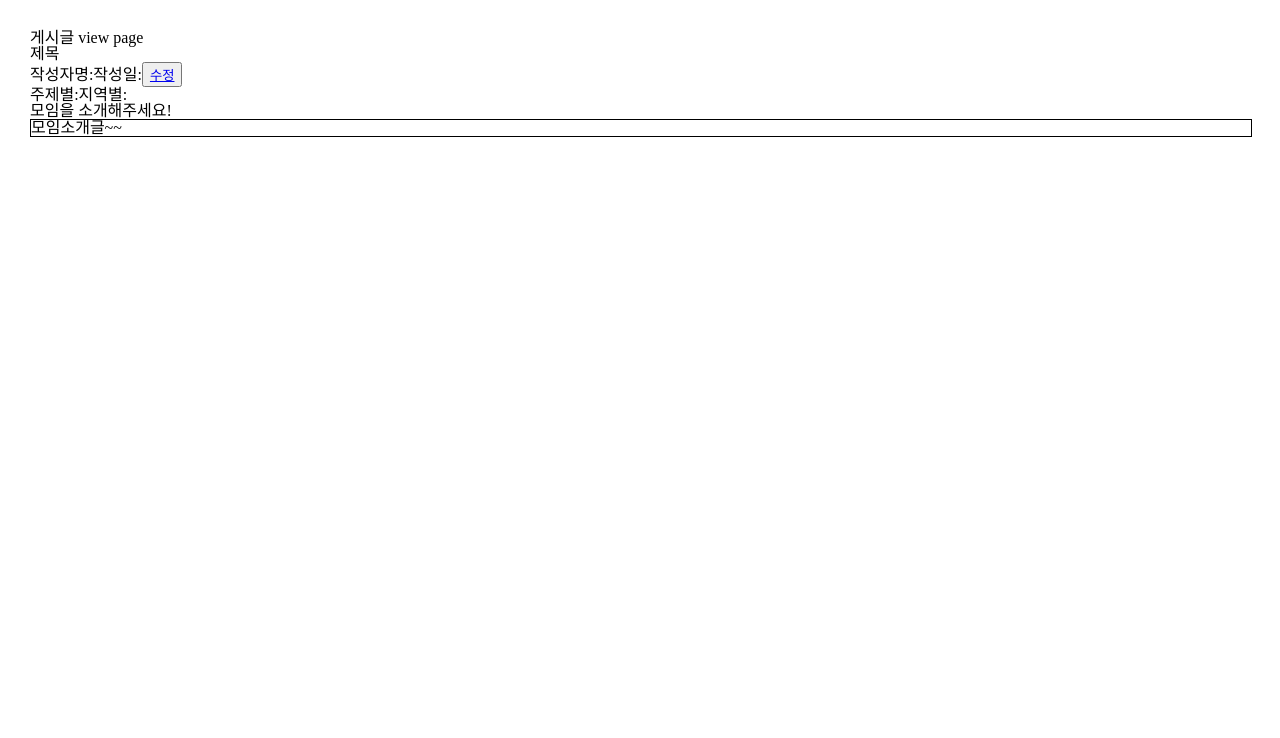
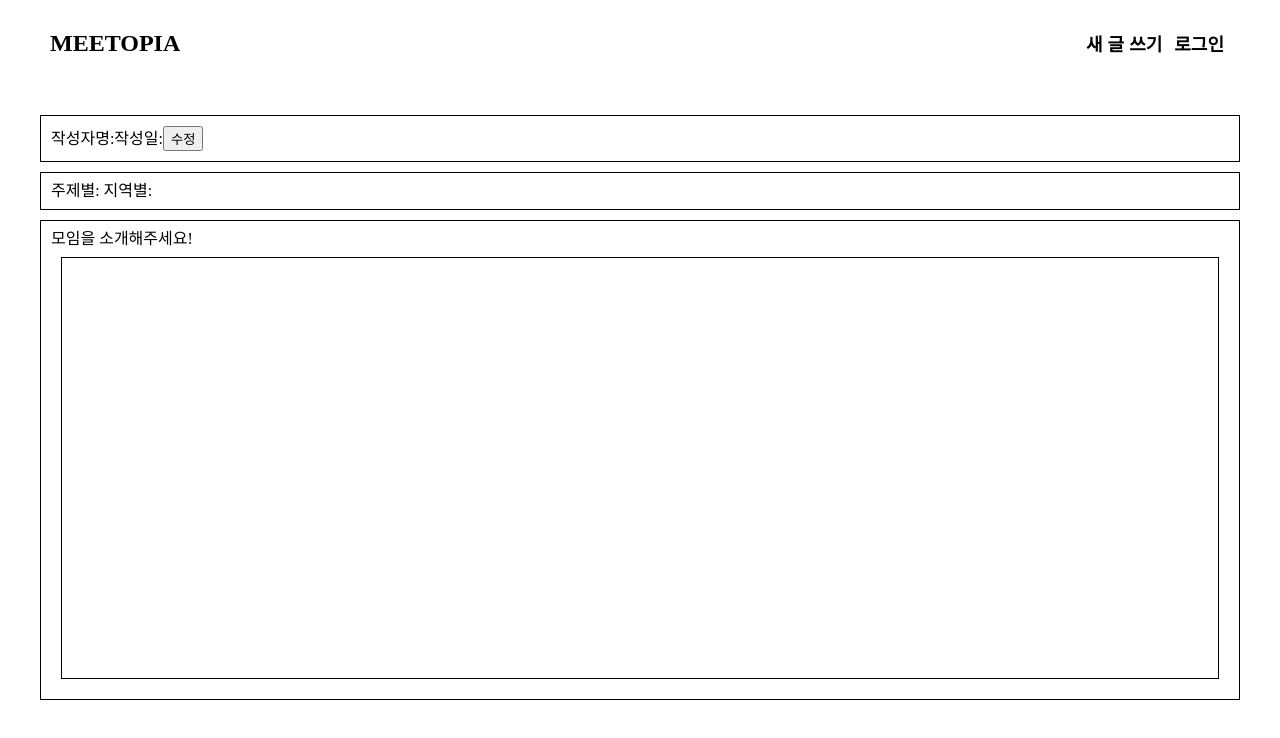
Before and after one commit to hgyeom/Meetopia, a React (Create React App) app: page /detail/1 in a window 1280 px wide. Shown: the top 738 px of the page. Built offline with nearby package versions, Linux system fonts and the light colour scheme; no server answers; the database is empty.

Commit message:
상세 페이지(게시글) 작성, 읽기(CR) 기능 구현

```diff
--- a/src/components/DetailEdit/DetailEditPost.jsx
+++ b/src/components/DetailEdit/DetailEditPost.jsx
@@ -1,7 +1,8 @@
-import { addDoc, collection } from 'firebase/firestore';
-import React, { useState } from 'react';
+import { addDoc, collection, query, getDocs } from 'firebase/firestore';
+import React, { useState, useEffect } from 'react';
 import { db } from '../../firebase';
 import { styled } from 'styled-components';
+import { useNavigate, Link } from 'react-router-dom';
 
 function DetailEditPost() {
   const [posts, setPosts] = useState([]);
@@ -12,21 +13,54 @@ function DetailEditPost() {
   const [selectTopic, setSelectTopic] = useState('');
   const [selectLocation, setSelectLocation] = useState('');
 
+  const navigate = useNavigate();
+
+  //firebase 'posts' 데이터 읽어오기
+  useEffect(() => {
+    const fetchData = async () => {
+      const q = query(collection(db, 'posts'));
+      const querySnapshot = await getDocs(q);
+
+      const initialPosts = [];
+      querySnapshot.forEach((doc) => {
+        initialPosts.push({ id: doc.id, ...doc.data() });
+      });
+      setPosts(initialPosts);
+    };
+    fetchData();
+  }, []);
+
   // 주제별 select 박스
   const selectTopicList = [
-    { value: 'none', name: '==선택==' },
-    { value: 'study', name: '스터디' },
-    { value: 'sports', name: '스포츠' },
-    { value: 'pet', name: '반려동물' },
-    { value: 'etc', name: '그 외' }
+    { value: '없음', name: '==선택==' },
+    { value: '스터디', name: '공부' },
+    { value: '스포츠', name: '스포츠' },
+    { value: '음악', name: '음악' },
+    { value: '영화', name: '영화' },
+    { value: '프로그래밍', name: '프로그래밍' },
+    { value: '반려동물', name: '반려동물' },
+    { value: '기타', name: '기타' }
   ];
 
   // 지역별 select 박스
   const selectLocationList = [
-    { value: 'none', name: '==선택==' },
-    { value: 'seoul', name: '서울' },
-    { value: 'gyeonggi', name: '경기' },
-    { value: 'incheon', name: '인천' }
+    { value: '없음', name: '==선택==' },
+    { value: '서울', name: '서울' },
+    { value: '경기', name: '경기' },
+    { value: '인천', name: '인천' },
+    { value: '대전', name: '대구' },
+    { value: '부산', name: '부산' },
+    { value: '울산', name: '울산' },
+    { value: '광주', name: '광주' },
+    { value: '강원', name: '강원' },
+    { value: '세종', name: '세종' },
+    { value: '충북', name: '충북' },
+    { value: '충남', name: '충남' },
+    { value: '경북', name: '경북' },
+    { value: '경남', name: '경남' },
+    { value: '전북', name: '전북' },
+    { value: '전남', name: '전남' },
+    { value: '제주', name: '제주' }
   ];
 
   //주제별 select 박스 값
@@ -63,8 +97,8 @@ function DetailEditPost() {
       location: selectLocation,
       days: today.toLocaleString()
     };
-    if (!title || !content) {
-      alert('제목과 내용을 입력해주세요.');
+    if (!title || !content || selectTopic === '' || selectLocation === '') {
+      alert('모든 내용을 입력해주세요.(제목, 내용, 카테고리)');
       return false;
     }
     setPosts(() => {
@@ -76,18 +110,17 @@ function DetailEditPost() {
     setSelectLocation('');
 
     const collectionRef = collection(db, 'posts');
-    await addDoc(collectionRef, newPost);
+    const docRef = await addDoc(collectionRef, newPost);
+    const newDocId = docRef.id;
+    navigate(`/detail/${newDocId}`);
   };
 
-  // console.log(posts);
+  //수정버튼 누르면 수정할 수 있는 page
+  console.log(posts);
 
   return (
-    <div
-      style={{
-        margin: '30px'
-      }}
-    >
-      <MainTitle>게시글 작성/수정 page</MainTitle>
+    <div style={{ margin: '30px' }}>
+      <MainTitle>모임 만들기 글 작성</MainTitle>
       <br />
       <content>
         <form onSubmit={addPost}>
@@ -125,6 +158,9 @@ function DetailEditPost() {
               <textarea rows="30" cols="80" type="text" name="content" value={content} onChange={onChange}></textarea>
             </div>
             <button>작성 완료</button>
+            <Link to="/">
+              <button>취소</button>
+            </Link>
           </ContentBox>
         </form>
       </content>
@@ -134,9 +170,12 @@ function DetailEditPost() {
 
 export default DetailEditPost;
 
+//css
+
 const MainTitle = styled.h2`
   font-size: larger;
   font-weight: 600;
+  margin: 10px;
 `;
 
 const ContentBox = styled.div`
--- a/src/components/DetailView/DetailViewPost.jsx
+++ b/src/components/DetailView/DetailViewPost.jsx
@@ -1,23 +1,37 @@
-import React from 'react';
-import { Link, useParams } from 'react-router-dom';
+import { collection, getDocs, query } from 'firebase/firestore';
+import { React, useEffect, useState } from 'react';
+import { useNavigate, useParams } from 'react-router-dom';
+import { styled } from 'styled-components';
+import { db } from '../../firebase';
 
 function DetailViewPost() {
+  const [posts, setPosts] = useState([]);
+
+  const navigate = useNavigate();
   const { id } = useParams();
-  //firebase에 있는 posts 접근 / detail view 에서 뿌려줘야해서 거기로 넣어하나..
-  // useEffect(() => {
-  //   // addDoc(collection(db, 'posts'), { contents: '데이터 저장 테스트' });
-  //   const fetchData = async () => {
-  //     const q = query(collection(db, 'posts'));
-  //     const querySnapshot = await getDocs(q);
+  // console.log(id);
 
-  //     const initialPosts = [];
-  //     querySnapshot.forEach((doc) => {
-  //       initialPosts.push({ id: doc.id, ...doc.data() });
-  //     });
-  //     setPosts(initialPosts);
-  //   };
-  //   fetchData();
-  // }, []);
+  //firebase 'posts' 데이터 읽어오기
+  useEffect(() => {
+    const fetchData = async () => {
+      const q = query(collection(db, 'posts'));
+      const querySnapshot = await getDocs(q);
+
+      const initialPosts = [];
+      querySnapshot.forEach((doc) => {
+        initialPosts.push({ id: doc.id, ...doc.data() });
+      });
+      setPosts(initialPosts);
+    };
+    fetchData();
+  }, []);
+
+  const post = posts.find((item) => item.id === id);
+
+  //수정 버튼 누르면 수정하는 페이지로
+  const onEditButton = () => {
+    navigate(`/detail`);
+  };
 
   return (
     <div
@@ -25,39 +39,48 @@ function DetailViewPost() {
         margin: '30px'
       }}
     >
-      <h2>게시글 view page</h2>
       <content>
         <div>
-          <h2>제목</h2>
-          <label>작성자명:</label>
-          {/* 작성자이름 받아오기 */}
-          <label>작성일:</label>
-          {/* 작성날짜 받아오기 */}
-          <button>
-            <Link to="/detail">수정</Link>
-          </button>
+          <PostTitle>{post?.title}</PostTitle>
+          <ContentBox>
+            <label>작성자명:</label>
+            {/* 작성자이름 받아오기 */}
+            <label>작성일:</label>
+            {post?.days}
+
+            <button onClick={onEditButton}>수정</button>
+          </ContentBox>
         </div>
-        <div>
-          주제별:
-          {/* 주제 받아오기 */}
-          지역별:
-          {/* 지역 받아오기 */}
-        </div>
-        <form>
+        <ContentBox>
+          주제별:{post?.category} 지역별:{post?.location}
+        </ContentBox>
+        <ContentBox>
           <label>모임을 소개해주세요!</label>
-          <div
-            style={{
-              border: '1px solid black',
-              width: '100%'
-            }}
-          >
-            모임소개글~~
-            {/* 소개글 불러오기 */}
-          </div>
-        </form>
+          <ContentPostBox>{post?.content}</ContentPostBox>
+        </ContentBox>
       </content>
     </div>
   );
 }
 
 export default DetailViewPost;
+
+const PostTitle = styled.p`
+  font-size: xx-large;
+  font-weight: 800;
+  margin: 10px;
+  margin-bottom: 13px;
+`;
+
+const ContentBox = styled.div`
+  border: 1px solid black;
+  margin: 10px;
+  padding: 10px;
+`;
+
+const ContentPostBox = styled.div`
+  border: 1px solid black;
+  margin: 10px;
+  padding: 10px;
+  height: 400px;
+`;
--- a/src/pages/Detail.jsx
+++ b/src/pages/Detail.jsx
@@ -1,8 +1,14 @@
 import React from 'react';
 import DetailViewPost from '../components/DetailView/DetailViewPost';
+import Header from '../components/Header';
 
 function Detail() {
-  return <DetailViewPost />;
+  return (
+    <>
+      <Header />
+      <DetailViewPost />
+    </>
+  );
 }
 
 export default Detail;
--- a/src/shared/Router.js
+++ b/src/shared/Router.js
@@ -11,8 +11,8 @@ const Router = () => {
       {/* <Layout> */}
       <Routes>
         <Route path="/" element={<Home />} />
+        <Route path="/detail" element={<DetailEdit />} />
         <Route path="/detail/:id" element={<Detail />} />
-        <Route path="/detail" element={<DetailEdit />} />
       </Routes>
       {/* </Layout> */}
     </BrowserRouter>
```
